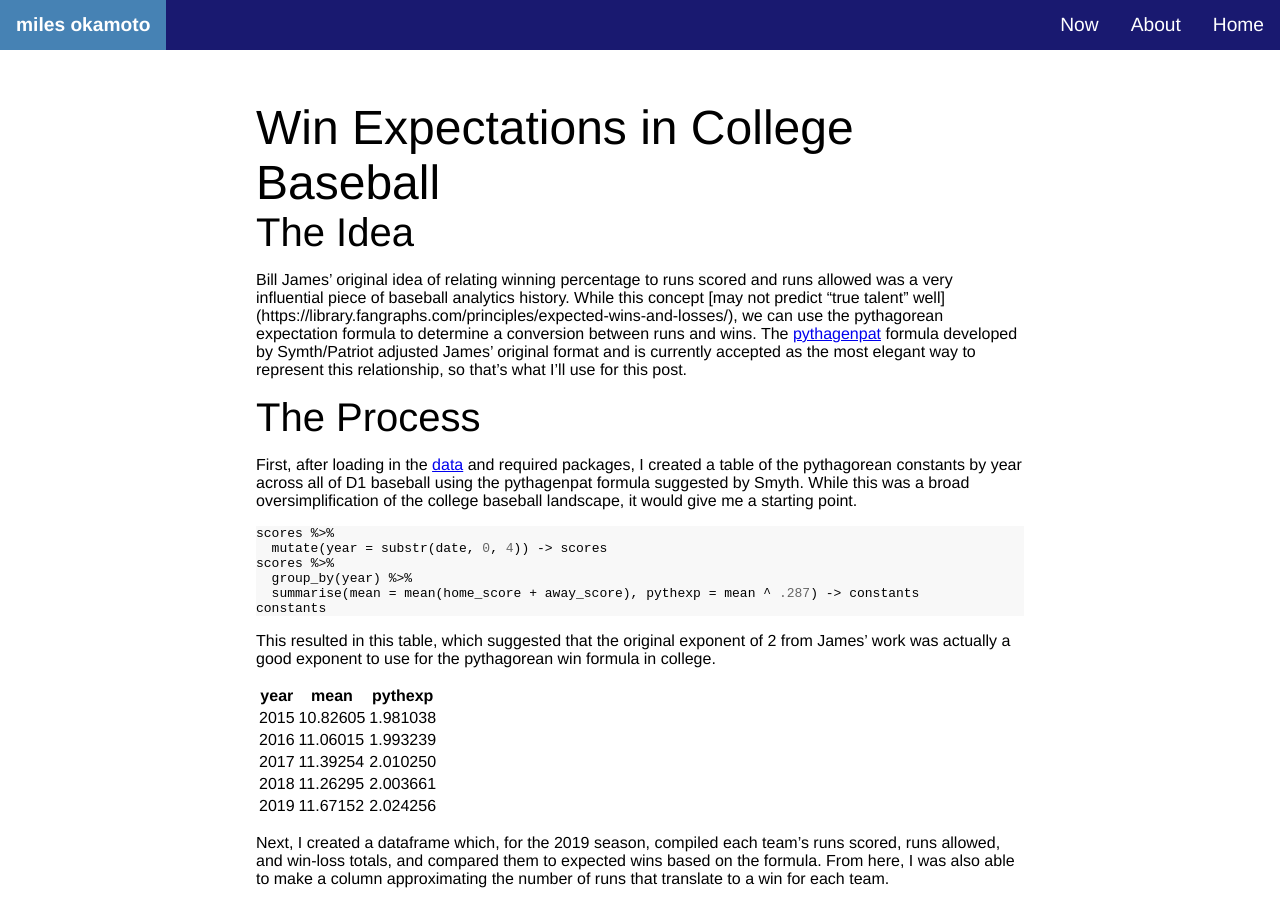
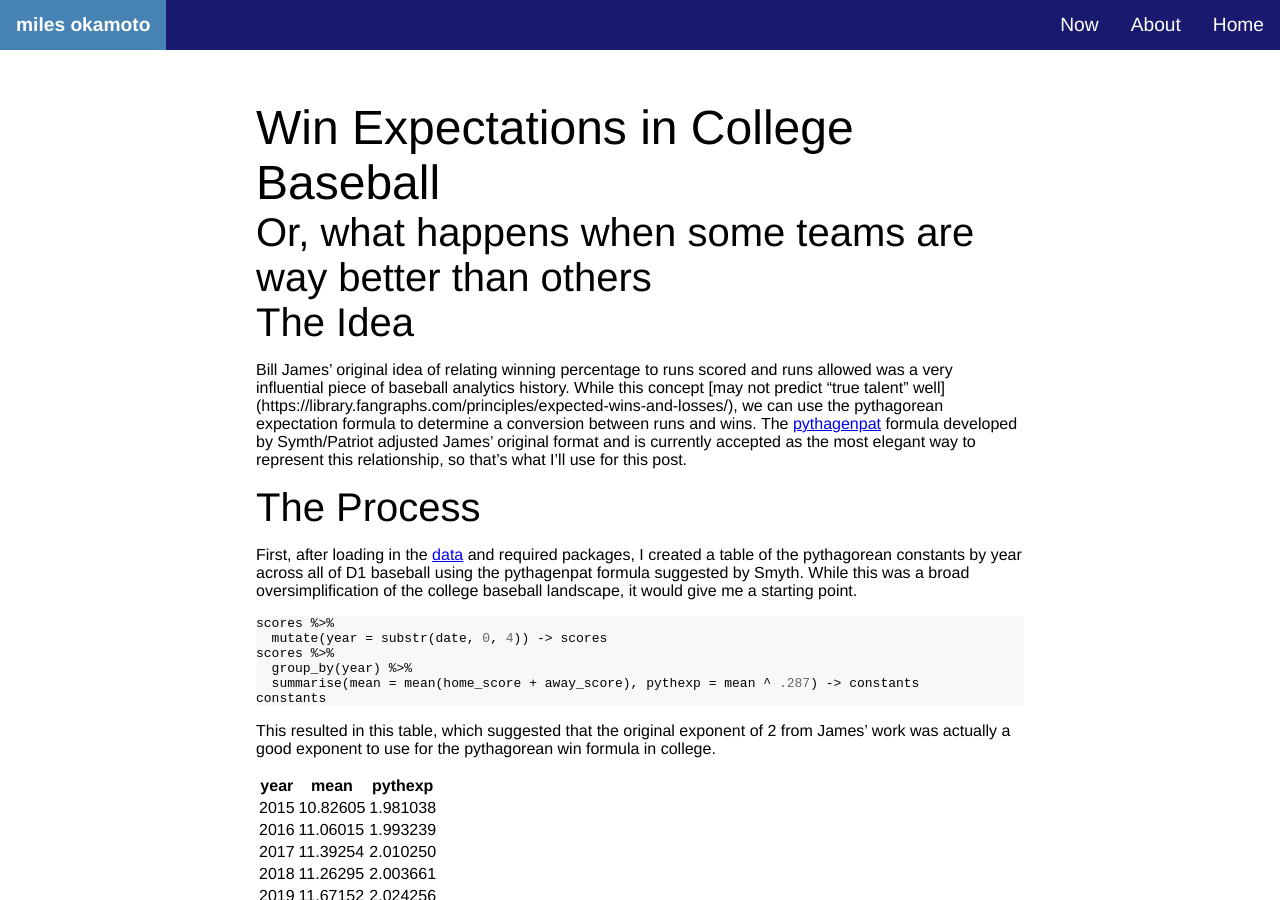
Before and after one commit to milesok/milesok.github.io, a Jekyll site: the page built from _posts/ncaa-baseball/2019-08-04-win-expectations-in-college-baseball.md, in a window 1280 px wide and 900 px high. Built offline with Jekyll 4.4.1, drawn with Linux system fonts in a browser that asks for light colours; some web fonts are replaced.

Commit message:
Update 2019-08-04-win-expectations-in-college-baseball.md

```diff
--- a/_posts/ncaa-baseball/2019-08-04-win-expectations-in-college-baseball.md
+++ b/_posts/ncaa-baseball/2019-08-04-win-expectations-in-college-baseball.md
@@ -3,6 +3,7 @@ layout: post
 published: true
 title: Win Expectations in College Baseball
 date: '2019-08-01'
+subtitle: 'Or, what happens when some teams are way better than others'
 ---
 ### The Idea
 Bill James' original idea of relating winning percentage to runs scored and runs allowed was a very influential piece of baseball analytics history. While this concept [may not predict "true talent" well] (https://library.fangraphs.com/principles/expected-wins-and-losses/), we can use the pythagorean expectation formula to determine a conversion between runs and wins. The [pythagenpat](http://gosu02.tripod.com/id69.html) formula developed by Symth/Patriot adjusted James' original format and is currently accepted as the most elegant way to represent this relationship, so that's what I'll use for this post.
```
